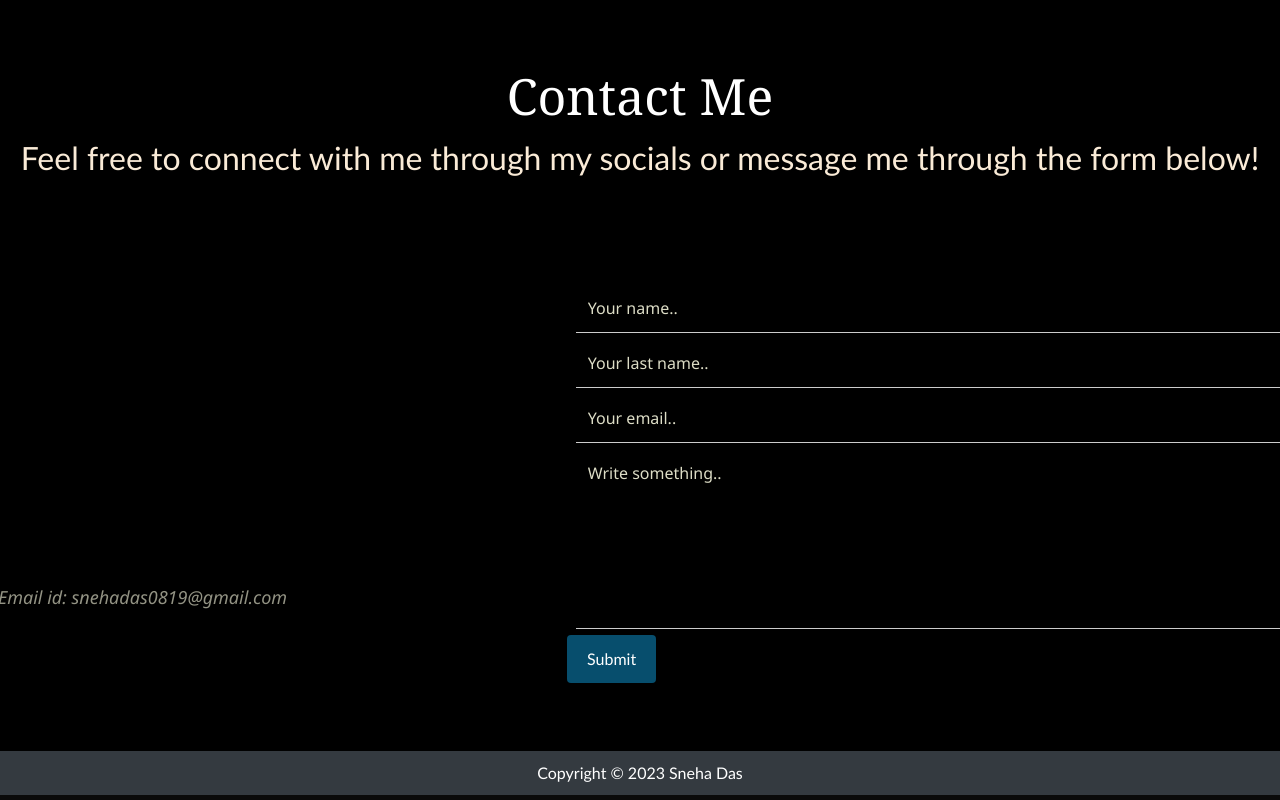
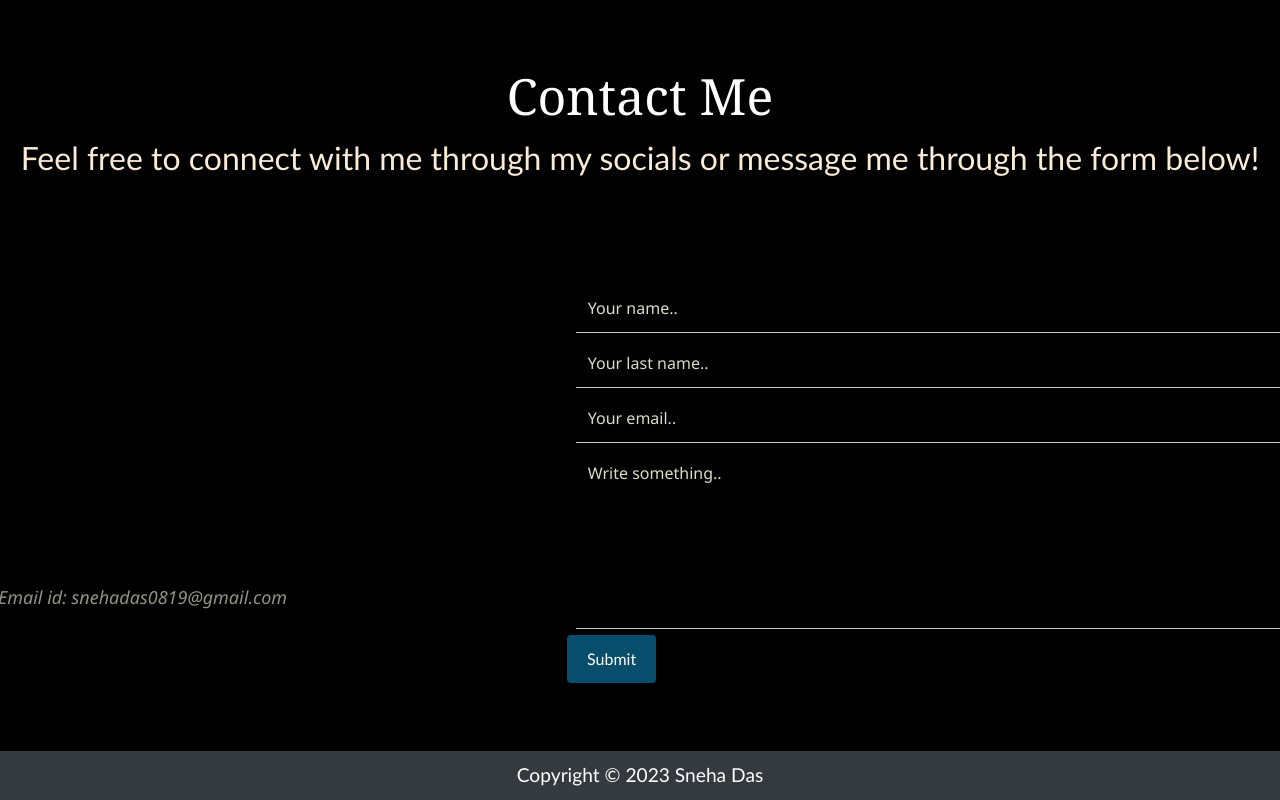
Before and after one commit to iamsnehadas/Sneha_Das_Portfolio, a plain HTML site: page index.html in a window 1280 px wide. Shown: the part 3970-4770 px from the top of the page. Drawn offline with nearby package versions, Linux system fonts and the light colour scheme.

Commit message:
Update style.css

```diff
--- a/style.css
+++ b/style.css
@@ -139,3 +139,8 @@ section {
   opacity: 90%;
   font-weight: lighter;
 }
+.footcont{
+  font-size: larger;
+  display: flex;
+  justify-content: center;
+}
```
